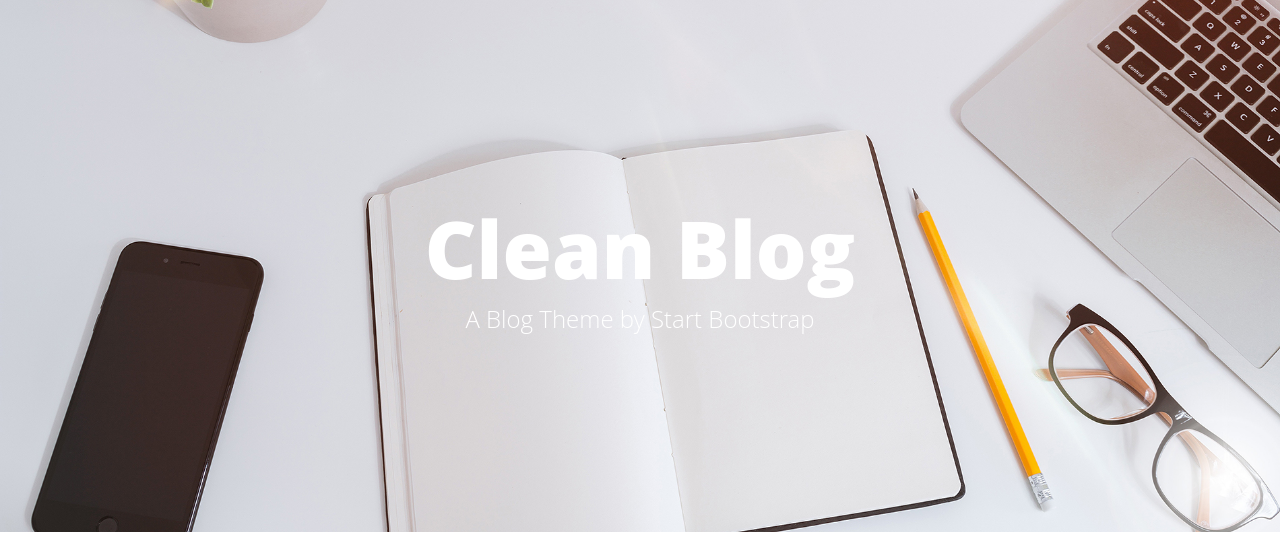
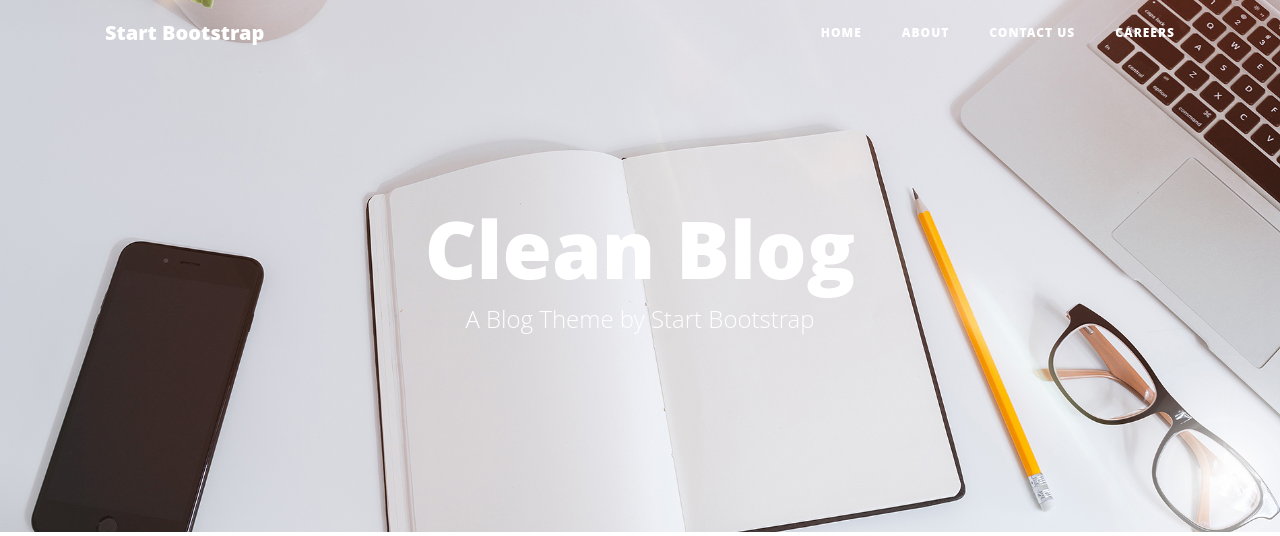
Before and after one commit to JoGorska/thorin-and-company, a Flask app: page /about in a window 1280 px wide. Shown: the top 536 px of the page. Run offline with Flask 2, Linux system fonts and the light colour scheme; some libraries are stand-ins or nearby versions.

Commit message:
Fixed links to the templates in the nav bar

```diff
--- a/templates/base.html
+++ b/templates/base.html
@@ -10,19 +10,27 @@
 </head>
 <body>
     <!-- Navigation-->
-    <nav class="navbar navbar-expand-lg navbar-light" id="mainNav">
-        <div class="container px-4 px-lg-5">
-            <a class="navbar-brand" href="index.html">Start Bootstrap</a>
-            <button class="navbar-toggler" type="button" data-bs-toggle="collapse" data-bs-target="#navbarResponsive" aria-controls="navbarResponsive" aria-expanded="false" aria-label="Toggle navigation">
+	<nav class="navbar navbar-expand-lg navbar-light fixed-top" id="mainNav">
+		<div class="container">
+			<a class="navbar-brand" href="{{ url_for('index') }}">Start Bootstrap</a>
+			<button class="navbar-toggler navbar-toggler-right" type="button" data-toggle="collapse" data-target="#navbarResponsive" aria-controls="navbarResponsive" aria-expanded="false" aria-label="Toggle navigation">
 	        Menu
 	        <i class="fas fa-bars"></i>
 	      </button>
 			<div class="collapse navbar-collapse" id="navbarResponsive">
-                <ul class="navbar-nav ms-auto py-4 py-lg-0">
-                    <li class="nav-item"><a class="nav-link px-lg-3 py-3 py-lg-4" href="index.html">Home</a></li>
-                    <li class="nav-item"><a class="nav-link px-lg-3 py-3 py-lg-4" href="about.html">About</a></li>
-                    <li class="nav-item"><a class="nav-link px-lg-3 py-3 py-lg-4" href="post.html">Sample Post</a></li>
-                    <li class="nav-item"><a class="nav-link px-lg-3 py-3 py-lg-4" href="contact.html">Contact</a></li>
+				<ul class="navbar-nav ml-auto">
+					<li class="nav-item">
+						<a class="nav-link" href="{{ url_for('index') }}">Home</a>
+					</li>
+					<li class="nav-item">
+						<a class="nav-link" href="{{ url_for('about') }}">About</a>
+					</li>
+					<li class="nav-item">
+						<a class="nav-link" href="{{ url_for('contact') }}">Contact Us</a>
+					</li>
+					<li class="nav-item">
+						<a class="nav-link" href="{{ url_for('careers') }}">Careers</a>
+					</li>
 				</ul>
 			</div>
 		</div>
```
Lines whose indentation alone changed are shown as unchanged.
